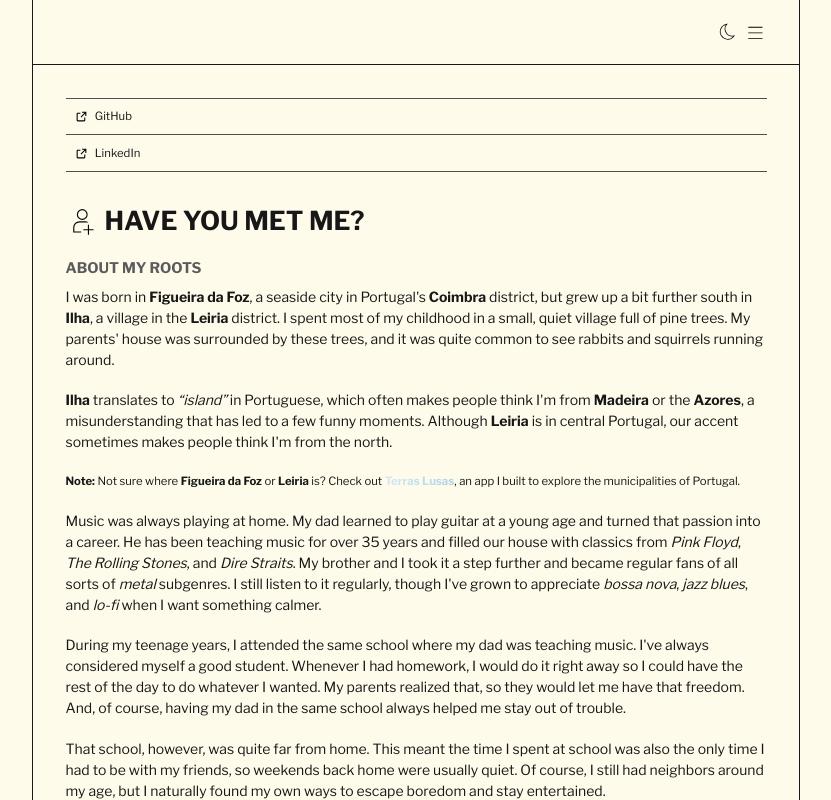
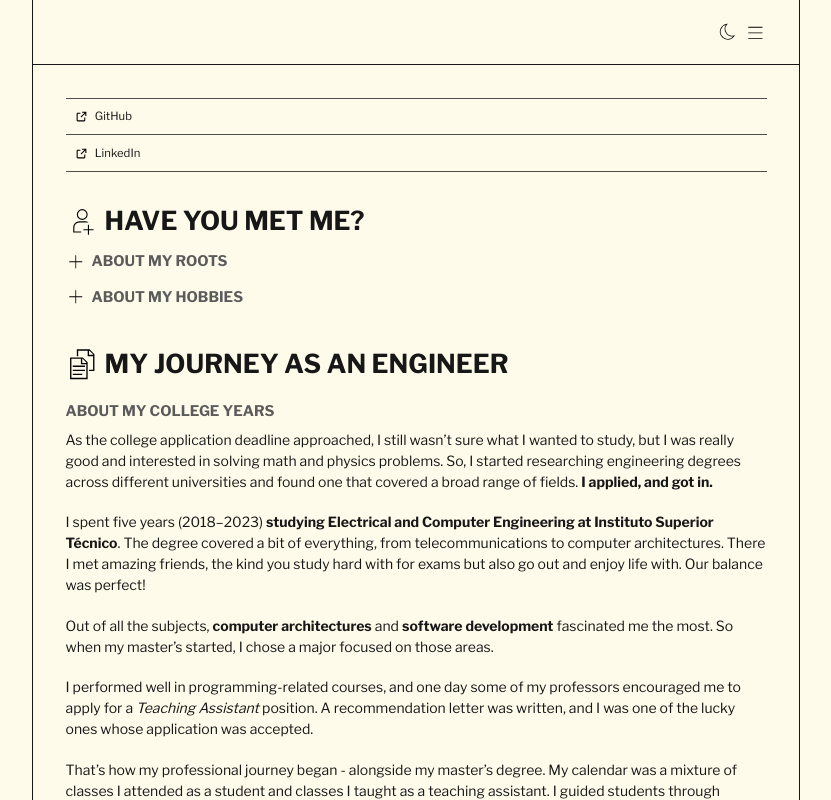
Before and after one commit to xavier-batista-fernandes/have-you-met-xavier, a Next.js app: page / in a window 1280 px wide. Shown: the whole page, without its empty margins (224-1055 px from the left). Built offline with nearby package versions, Linux system fonts and the light colour scheme; no server answers.

Commit message:
🪀 add accordions to sub-sections

```diff
--- /dev/null
+++ b/components/atoms/accordion.tsx
@@ -0,0 +1,43 @@
+'use client';
+
+import { useRef, useState } from 'react';
+import { CrossIcon } from './icons/cross.icon';
+
+export function Accordion({
+  header,
+  content,
+}: {
+  header?: React.ReactNode;
+  content?: React.ReactNode;
+}) {
+  const container = useRef<HTMLDivElement>(null);
+  const [isExtended, setIsExtended] = useState(false);
+
+  function getContainerHeight() {
+    return container.current ? container.current.scrollHeight : 0;
+  }
+
+  return (
+    <div>
+      {/* Accordion's Header / Trigger */}
+      <button
+        className="flex cursor-pointer flex-row-reverse items-center gap-2"
+        onClick={() => setIsExtended(!isExtended)}
+      >
+        {header}
+        <CrossIcon
+          className={`size-6 transition-transform ${isExtended ? '' : 'rotate-45'} fill-black dark:fill-white`}
+        />
+      </button>
+
+      {/* Accordion's Content / Panel */}
+      <div
+        ref={container}
+        style={{ height: isExtended ? `${getContainerHeight()}px` : '0' }}
+        className={`overflow-auto transition-[height] duration-500 ease-in-out`}
+      >
+        {content}
+      </div>
+    </div>
+  );
+}
--- a/components/organisms/sections/about.tsx
+++ b/components/organisms/sections/about.tsx
@@ -1,142 +1,142 @@
 'use client';
 
+import { Accordion } from '@/components/atoms/accordion';
 import { PersonIcon } from '@/components/atoms/icons/person.icon';
 import { TERRAS_LUSAS_URL } from '@/lib/constants/pages';
 
 export default function About() {
-  return (
-    <div className="relative h-full py-10">
-      <div className="flex flex-col gap-4">
-        <div>
-          <div className="flex h-10 items-center gap-2">
-            <PersonIcon className="h-full fill-black dark:fill-white" />
-            <h1 className="text-[min(4vw,_2rem)] font-bold">
-              HAVE YOU MET ME?
-            </h1>
-          </div>
-        </div>
-
-        <div>
-          <h2 className="my-2 text-lg font-bold text-[#5b5b5b]">
-            ABOUT MY ROOTS
-          </h2>
+  // About my roots
+  const aboutMyRootsHeader = (
+    <h2 className="my-2 text-lg font-bold text-[#5b5b5b]">ABOUT MY ROOTS</h2>
+  );
+  const aboutMyRootsContent = (
     <div className="flex flex-col gap-6">
       <p>
         I was born in <strong>Figueira da Foz</strong>, a seaside city in
-              Portugal's <strong>Coimbra</strong> district, but grew up a bit
-              further south in <strong>Ilha</strong>, a village in the{' '}
-              <strong>Leiria</strong> district. I spent most of my childhood in
-              a small, quiet village full of pine trees. My parents' house was
-              surrounded by these trees, and it was quite common to see rabbits
-              and squirrels running around.
+        Portugal's <strong>Coimbra</strong> district, but grew up a bit further
+        south in <strong>Ilha</strong>, a village in the <strong>Leiria</strong>{' '}
+        district. I spent most of my childhood in a small, quiet village full of
+        pine trees. My parents' house was surrounded by these trees, and it was
+        quite common to see rabbits and squirrels running around.
       </p>
 
       <p>
-              <strong>Ilha</strong> translates to <em>“island”</em> in
-              Portuguese, which often makes people think I'm from{' '}
-              <strong>Madeira</strong> or the <strong>Azores</strong>, a
-              misunderstanding that has led to a few funny moments. Although{' '}
-              <strong>Leiria</strong> is in central Portugal, our accent
-              sometimes makes people think I'm from the north.
+        <strong>Ilha</strong> translates to <em>“island”</em> in Portuguese,
+        which often makes people think I'm from <strong>Madeira</strong> or the{' '}
+        <strong>Azores</strong>, a misunderstanding that has led to a few funny
+        moments. Although <strong>Leiria</strong> is in central Portugal, our
+        accent sometimes makes people think I'm from the north.
       </p>
 
       <FooterNote />
 
       <p>
-              Music was always playing at home. My dad learned to play guitar at
-              a young age and turned that passion into a career. He has been
-              teaching music for over 35 years and filled our house with
-              classics from <em>Pink Floyd</em>, <em>The Rolling Stones</em>,
-              and <em>Dire Straits</em>. My brother and I took it a step further
-              and became regular fans of all sorts of <em>metal</em> subgenres.
-              I still listen to it regularly, though I've grown to appreciate{' '}
-              <em>bossa nova</em>, <em>jazz blues</em>, and <em>lo-fi</em> when
-              I want something calmer.
+        Music was always playing at home. My dad learned to play guitar at a
+        young age and turned that passion into a career. He has been teaching
+        music for over 35 years and filled our house with classics from{' '}
+        <em>Pink Floyd</em>, <em>The Rolling Stones</em>, and{' '}
+        <em>Dire Straits</em>. My brother and I took it a step further and
+        became regular fans of all sorts of <em>metal</em> subgenres. I still
+        listen to it regularly, though I've grown to appreciate{' '}
+        <em>bossa nova</em>, <em>jazz blues</em>, and <em>lo-fi</em> when I want
+        something calmer.
       </p>
 
       <p>
-              During my teenage years, I attended the same school where my dad
-              was teaching music. I've always considered myself a good student.
-              Whenever I had homework, I would do it right away so I could have
-              the rest of the day to do whatever I wanted. My parents realized
-              that, so they would let me have that freedom. And, of course,
-              having my dad in the same school always helped me stay out of
-              trouble.
+        During my teenage years, I attended the same school where my dad was
+        teaching music. I've always considered myself a good student. Whenever I
+        had homework, I would do it right away so I could have the rest of the
+        day to do whatever I wanted. My parents realized that, so they would let
+        me have that freedom. And, of course, having my dad in the same school
+        always helped me stay out of trouble.
       </p>
 
       <p>
-              That school, however, was quite far from home. This meant the time
-              I spent at school was also the only time I had to be with my
-              friends, so weekends back home were usually quiet. Of course, I
-              still had neighbors around my age, but I naturally found my own
-              ways to escape boredom and stay entertained.
+        That school, however, was quite far from home. This meant the time I
+        spent at school was also the only time I had to be with my friends, so
+        weekends back home were usually quiet. Of course, I still had neighbors
+        around my age, but I naturally found my own ways to escape boredom and
+        stay entertained.
       </p>
 
       <p>
         Having a computer at home helped a lot. <br />
-              <strong>
-                I spent countless hours exploring the digital world
-              </strong>
-              , playing online video games with strangers and chatting with
-              them. It was my main source of English content and where I learned
-              most of what I know today.
+        <strong>I spent countless hours exploring the digital world</strong>,
+        playing online video games with strangers and chatting with them. It was
+        my main source of English content and where I learned most of what I
+        know today.
       </p>
     </div>
-        </div>
+  );
 
-        <div>
-          <h2 className="my-2 text-lg font-bold text-[#5b5b5b]">
-            ABOUT MY HOBBIES
-          </h2>
+  // About my hobbies
+  const aboutMyHobbiesHeader = (
+    <h2 className="my-2 text-lg font-bold text-[#5b5b5b]">ABOUT MY HOBBIES</h2>
+  );
+  const aboutMyHobbiesContent = (
     <div className="flex flex-col gap-6">
       <p>
         In my early teens, my curiosity eventually led me to the{' '}
-              <strong>Rubik's Cube</strong>. What started as a random challenge
-              turned into a full-on obsession. Solving it over and over again
-              became a routine. At some point, I was teaching others at school
-              how to solve it, and eventually I participated in a competition in{' '}
-              <strong>Porto</strong>. There, I met fellow <em>speedcubers</em>{' '}
-              like myself and somehow even ended up in the national top
-              rankings.
+        <strong>Rubik's Cube</strong>. What started as a random challenge turned
+        into a full-on obsession. Solving it over and over again became a
+        routine. At some point, I was teaching others at school how to solve it,
+        and eventually I participated in a competition in <strong>Porto</strong>
+        . There, I met fellow <em>speedcubers</em> like myself and somehow even
+        ended up in the national top rankings.
       </p>
 
       <p>
-              I'm also a fan of <strong>jigsaw puzzles</strong> and usually have
-              one ongoing somewhere at home. There's something relaxing about
-              slowly fitting the pieces together, seeing parts of the image
-              appear, and watching everything come together. When the last piece
-              is in place, I let it sit for a day or so, then pack it all up and
-              start a new one right away.
+        I'm also a fan of <strong>jigsaw puzzles</strong> and usually have one
+        ongoing somewhere at home. There's something relaxing about slowly
+        fitting the pieces together, seeing parts of the image appear, and
+        watching everything come together. When the last piece is in place, I
+        let it sit for a day or so, then pack it all up and start a new one
+        right away.
       </p>
 
       <p>
         Having a computer at home helped a lot. <br />
-              <strong>
-                I spent countless hours exploring the digital world
-              </strong>
-              , playing online video games with strangers and chatting with
-              them. It was my main source of English content and where I learned
-              most of what I know today.
+        <strong>I spent countless hours exploring the digital world</strong>
+        , playing online video games with strangers and chatting with them. It
+        was my main source of English content and where I learned most of what I
+        know today.
         <br />
       </p>
       <p>
-              <em>One of the first games I ever played was Minecraft</em>. The
-              ability to explore, gather resources, and build anything I could
-              imagine absolutely amazed me. The game had hundreds of different
-              items, which also{' '}
-              <strong>greatly helped me expand my English vocabulary</strong>.
-              It's still one of my favorite games, and I play it from time to
-              time whenever I have a bit of free time.
+        <em>One of the first games I ever played was Minecraft</em>. The ability
+        to explore, gather resources, and build anything I could imagine
+        absolutely amazed me. The game had hundreds of different items, which
+        also <strong>greatly helped me expand my English vocabulary</strong>.
+        It's still one of my favorite games, and I play it from time to time
+        whenever I have a bit of free time.
       </p>
 
       <p>
         Somewhere along the way, all those interests — logic, puzzles, and
-              building things — made me realize that{' '}
-              <strong>engineering</strong> was the path I wanted to follow. So
-              that's what I did, and it turned out to be a great fit.
+        building things — made me realize that <strong>engineering</strong> was
+        the path I wanted to follow. So that's what I did, and it turned out to
+        be a great fit.
       </p>
     </div>
+  );
+
+  return (
+    <div className="relative h-full pt-10">
+      <div className="flex h-10 items-center gap-2">
+        <PersonIcon className="h-full fill-black dark:fill-white" />
+        <h1 className="text-[min(4vw,_2rem)] font-bold">HAVE YOU MET ME?</h1>
       </div>
+
+      <div className="mt-2">
+        <Accordion
+          header={aboutMyRootsHeader}
+          content={aboutMyRootsContent}
+        ></Accordion>
+
+        <Accordion
+          header={aboutMyHobbiesHeader}
+          content={aboutMyHobbiesContent}
+        ></Accordion>
       </div>
     </div>
   );
--- a/components/organisms/sections/work.tsx
+++ b/components/organisms/sections/work.tsx
@@ -2,7 +2,7 @@ import { FilesIcon } from '@/components/atoms/icons/files.icon';
 
 export default function Work() {
   return (
-    <div className="relative h-full py-10">
+    <div className="relative h-full pt-10">
       <div className="flex flex-col gap-4">
         <div>
           <div className="flex h-10 items-center gap-2">
```
Lines whose indentation alone changed are shown as unchanged.
